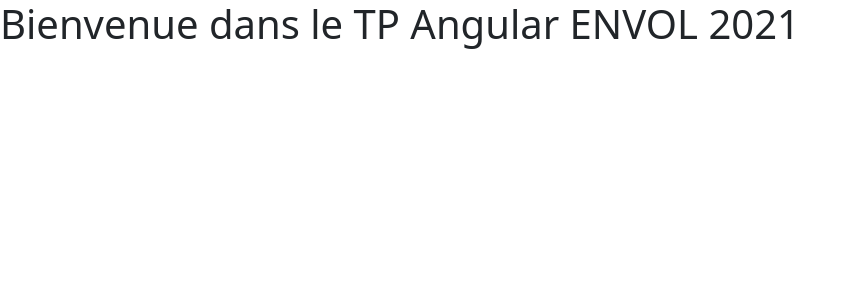
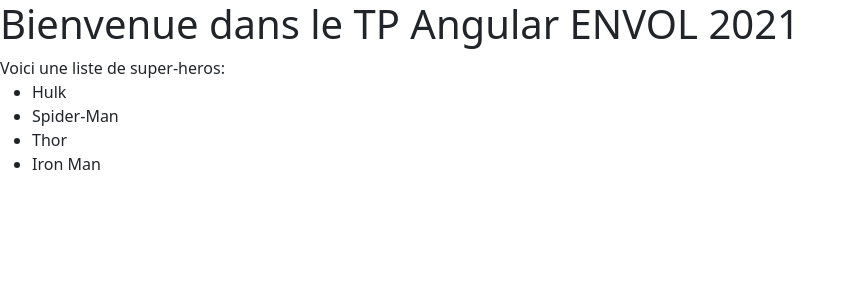
Before and after one commit to duboism/envol-2021-tp-angular, an Angular app in the folder client/: page / in a window 1280 px wide. Shown: the top 300 px of the page, without its empty margins (0-855 px from the left). Built offline with nearby package versions, Linux system fonts and the light colour scheme.

Commit message:
Étape 2: Afficher un tableau de valeurs

```diff
--- a/client/src/app/app.component.html
+++ b/client/src/app/app.component.html
@@ -1,2 +1,8 @@
 <!-- Titre -->
 <h1>Bienvenue dans le TP Angular ENVOL 2021</h1>
+
+<!-- Affichage d'une liste de valeurs -->
+Voici une liste de super-heros:
+<ul>
+<li *ngFor="let superhero of superheroes">{{ superhero }}</li>
+</ul>
--- a/client/src/app/app.component.ts
+++ b/client/src/app/app.component.ts
@@ -7,4 +7,7 @@
 })
 export class AppComponent {
     title: string = 'client';
+    superheroes: string[] = [
+        'Hulk', 'Spider-Man', 'Thor', 'Iron Man'
+    ];
 }
```
